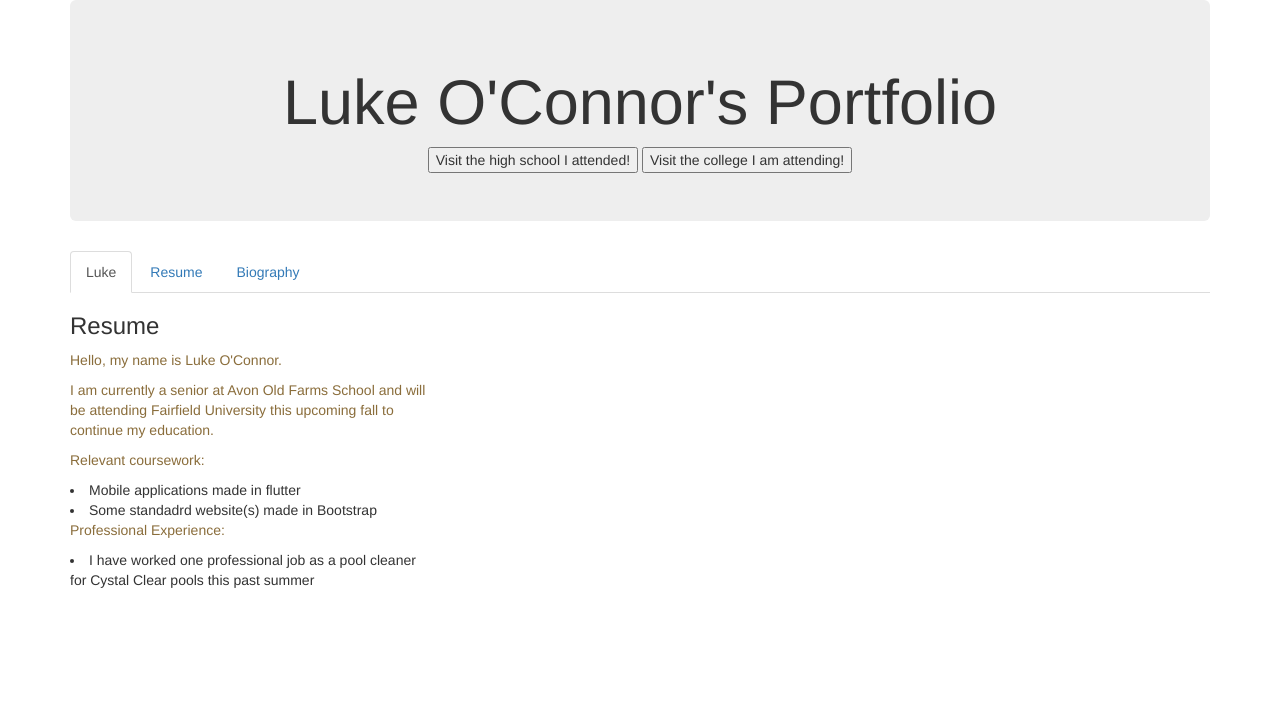
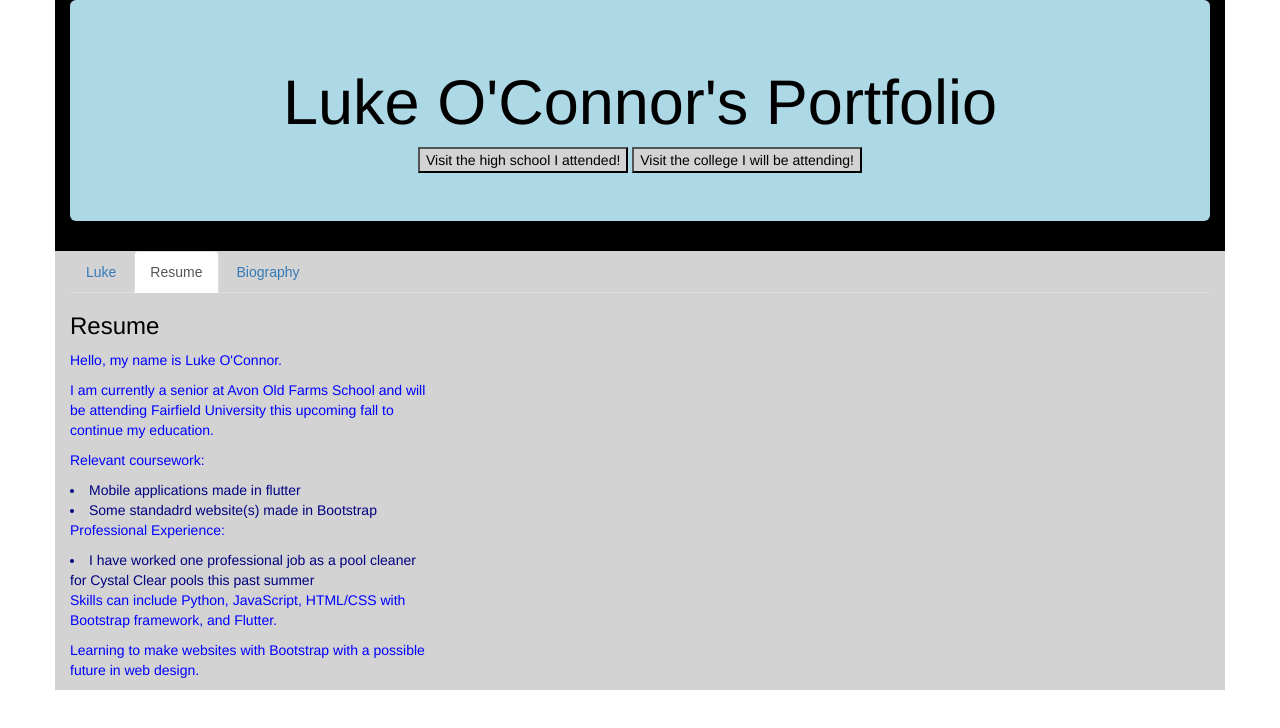
Before and after one commit to LukeOC2/LukeOC2.github.io, a plain HTML site: page resume.html in a window 1280 px wide. Drawn offline with nearby package versions, Linux system fonts and the light colour scheme.

Commit message:
Add files via upload

```diff
--- a/resume.html
+++ b/resume.html
@@ -12,6 +12,7 @@
 
         <!-- Bootstrap JavaScript -->
         <script src="https://maxcdn.bootstrapcdn.com/bootstrap/3.3.7/js/bootstrap.min.js" integrity="sha384-Tc5IQib027qvyjSMfHjOMaLkfuWVxZxUPnCJA7l2mCWNIpG9mGCD8wGNIcPD7Txa" crossorigin="anonymous"></script>
+        <link rel="stylesheet" href="style.css">
         <title>Luke O'Connor</title>
         <style>
     </style>
@@ -20,21 +21,22 @@
     <body>
 
         <div class="container">
-            <div class="jumbotron text-center">
+            <div class="jumbotron">
                 <h1>Luke O'Connor's Portfolio</h1>
-                    <button type="submit" onclick="location.href = 'https://www.avonoldfarms.com;">Visit the high school I attended!</button>
-                    <button type="submit" onclick="location.href = 'https://www.fairfield.edu';">Visit the college I am attending!</button>
+                    <button type="submit" onclick="location.href = 'https://www.avonoldfarms.com';">Visit the high school I attended!</button>
+                    <button type="submit" onclick="location.href = 'https://www.fairfield.edu';">Visit the college I will be attending!</button>
             </div>
             <div class="row">
                 <div class="col-xs-12">
                     <ul class="nav nav-tabs">
-                        <li class="active"><a href="index.html">Luke</a></li>
-                        <li><a href="resume.html">Resume</a></li>
+                        <li><a href="index.html">Luke</a></li>
+                        <li class="active"><a href="resume.html">Resume</a></li>
                         <li><a href="bio.html">Biography</a></li>
                     </ul>
                 </div>
             </div>
 
+            <div class="spacer"></div>
             <div class="row">
                 <div class="col-md-4">
                     <h3>Resume</h3>
@@ -48,6 +50,9 @@
 
                     <p class="text-warning">Professional Experience:</p>
                     <li> I have worked one professional job as a pool cleaner for Cystal Clear pools this past summer</li>
+                    <div class="spacer"></div>
+                     <p class="text-warning">Skills can include Python, JavaScript, HTML/CSS with Bootstrap framework, and Flutter.</p>
+                     <p class="text-warning">Learning to make websites with Bootstrap with a possible future in web design.</p>
 
 
 
--- a/style.css
+++ b/style.css
@@ -1,21 +1,42 @@
 .jumbotron{
 	text-align: center;
-	background-color: red;
+	background-color: lightblue;
+	color: black;
 }
 
-.h1{
-	color: red;
-
+button{
+	background-color: lightgrey;
 }
 
-.button{
-	color: yellow;
+h3{
+	color: black;
 }
 
-.nav-tabs{
-	color: purple;
+li{
+	color: navy;
 }
 
-.h3{
-	color: red;
+img{
+	width="204px" height="325px"
 }
+
+.row{
+	background-color: lightgrey;
+}
+
+.container{
+	background-color: black;
+}
+
+.nav{
+	color: white;
+	font-family: "Arial";
+}
+
+.col-xs-12{
+	background-color: lightgrey;
+}
+
+.text-warning{
+	color: blue;
+}
```
Also changed, not shown: bio.html (+10 -5 lines), index.html (+5 -5 lines), 1 other file.
